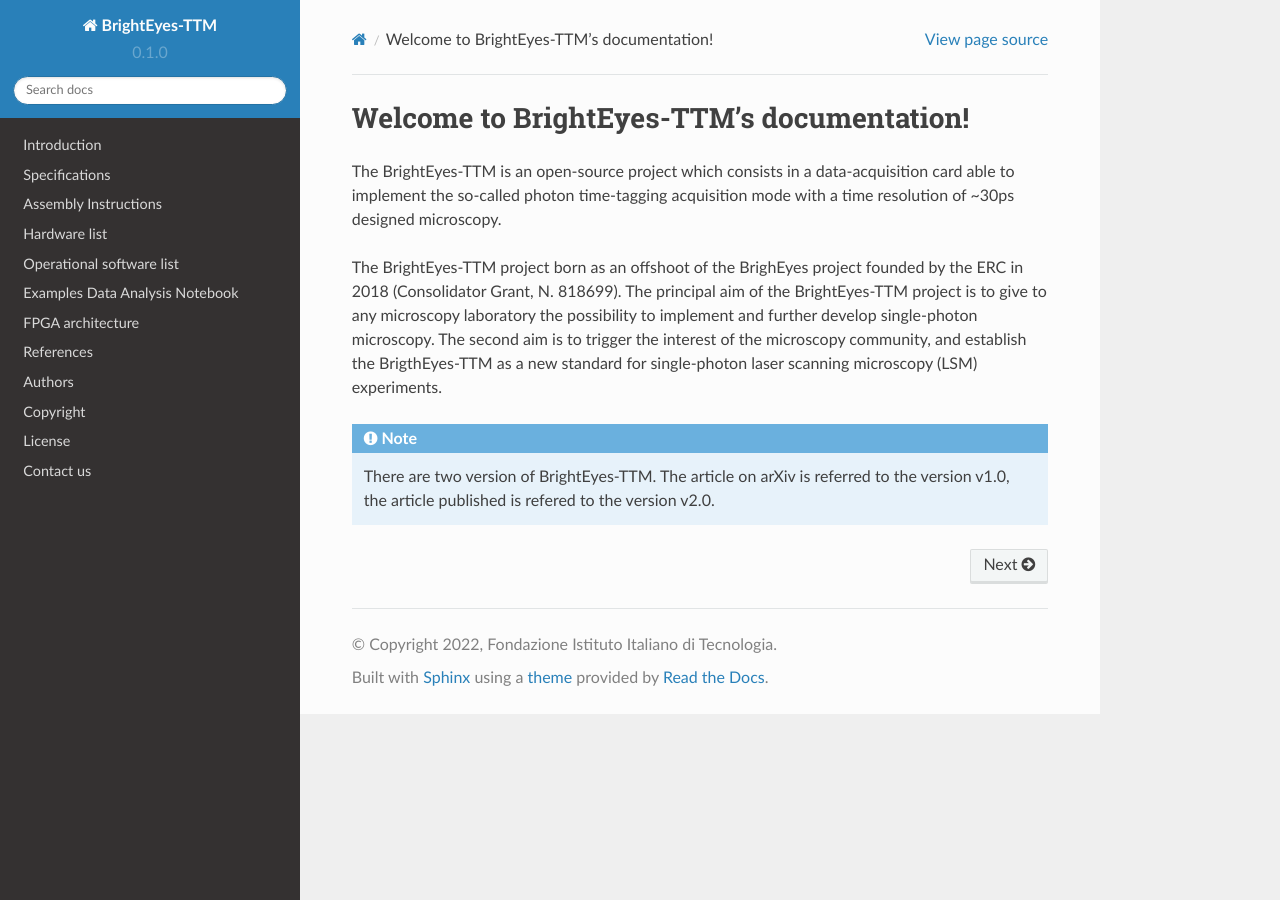
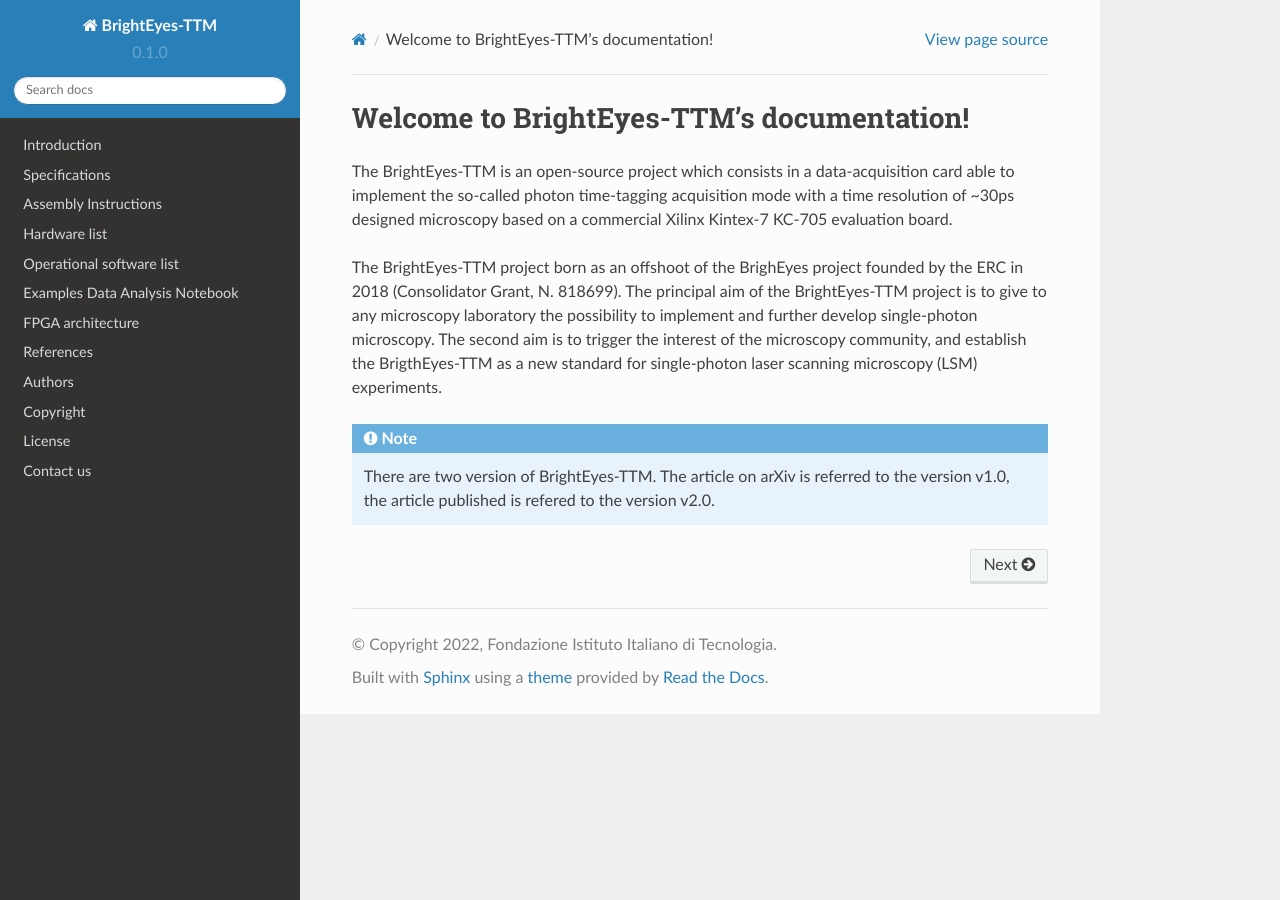
Before and after one commit to mattia-donato/BrightEyes-TTM-docs, a Sphinx documentation site: the page built from docs/source/index.md, in a window 1280 px wide. Built offline with Sphinx 7.4.7 and the Read the Docs theme 2.0.0, drawn with Linux system fonts in a browser that asks for light colours.

Commit message:
Update index.md

```diff
--- a/docs/source/index.md
+++ b/docs/source/index.md
@@ -20,7 +20,7 @@ credits
 
 # Welcome to BrightEyes-TTM's documentation!
 
-The BrightEyes-TTM is an open-source project which consists in a data-acquisition card able to implement the so-called photon time-tagging acquisition mode with a time resolution of ~30ps designed microscopy.
+The BrightEyes-TTM is an open-source project which consists in a data-acquisition card able to implement the so-called photon time-tagging acquisition mode with a time resolution of ~30ps designed microscopy based on a commercial Xilinx Kintex-7 KC-705 evaluation board.
 
 The BrightEyes-TTM project born as an offshoot of the BrighEyes project founded by the ERC in 2018 (Consolidator Grant, N. 818699). The principal aim of the BrightEyes-TTM project is to give to any microscopy laboratory the possibility to implement and further develop single-photon microscopy. The second aim is to trigger the interest of the microscopy community, and establish the BrigthEyes-TTM as a new standard for single-photon laser scanning microscopy (LSM) experiments.
 
```
